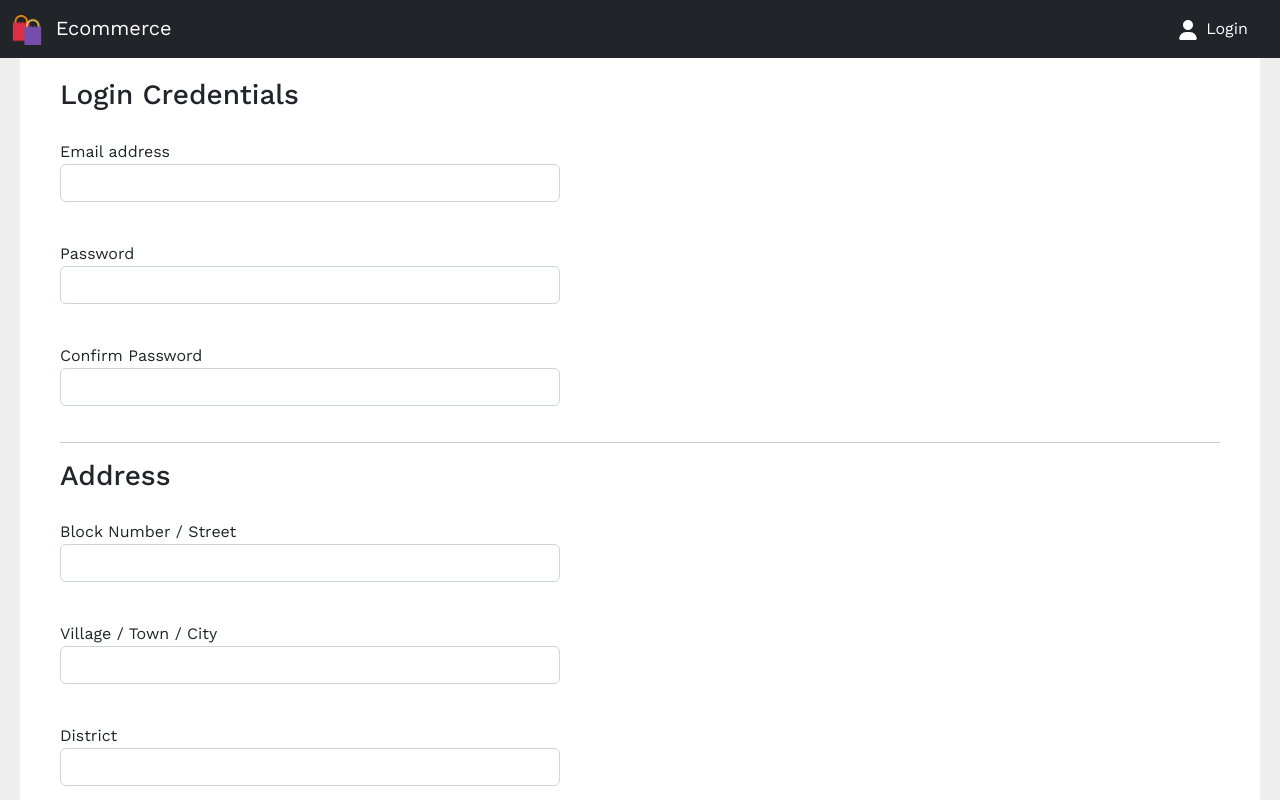
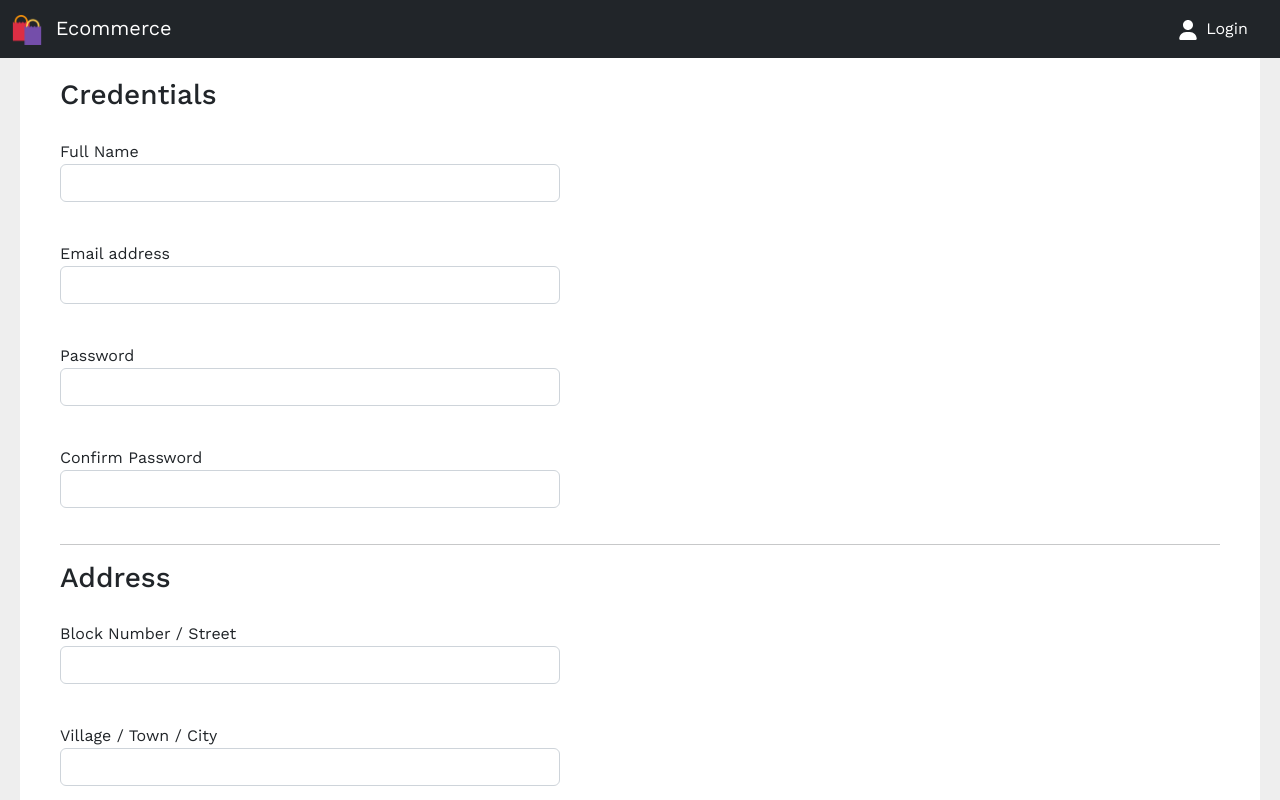
Before and after one commit to Rafael00X/Ecommerce-Frontend, a React (Create React App) app: page /register in a window 1280 px wide. Shown: the top 800 px of the page. Built offline with nearby package versions, Linux system fonts and the light colour scheme.

Commit message:
Added name to register page

```diff
--- a/src/pages/Register.jsx
+++ b/src/pages/Register.jsx
@@ -10,6 +10,7 @@ export default function Register() {
   const navigate = useNavigate();
   const dispatch = useDispatch();
   const initialValues = {
+    name: "",
     email: "",
     password: "",
     confirmPassword: "",
@@ -35,7 +36,20 @@ export default function Register() {
   return (
     <div className={styles.container + " bg-white"}>
       <form onSubmit={onSubmit}>
-        <h3>Login Credentials</h3>
+        <h3>Credentials</h3>
+        <div className="form-group">
+          <label>
+            Full Name
+            <input
+              type="text"
+              className="form-control"
+              name="name"
+              value={values.name}
+              onChange={onChange}
+              required
+            />
+          </label>
+        </div>
         <div className="form-group">
           <label>
             Email address
```
